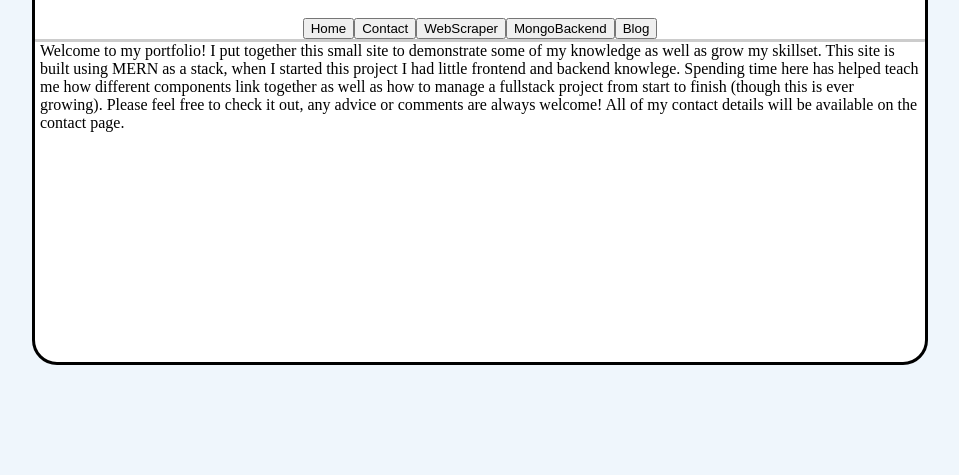
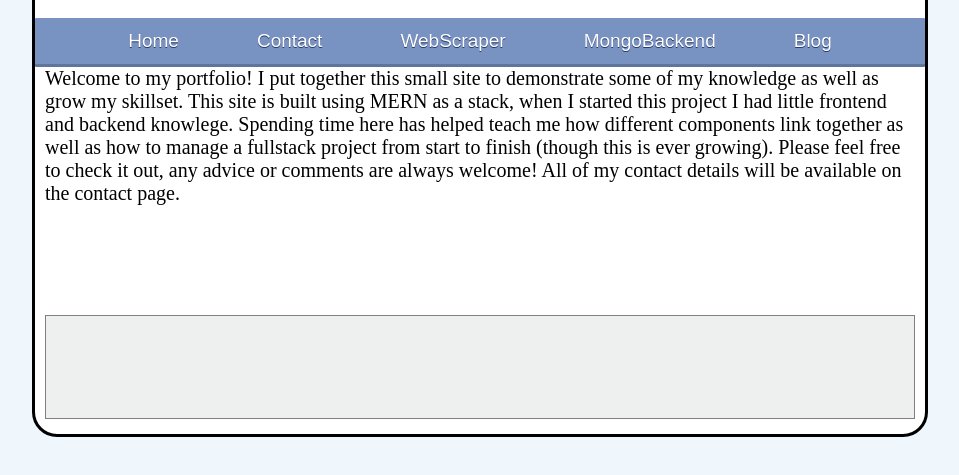
Before and after one commit to doll94av/fullstack-development, a React app in the folder frontend/: page / in a window 1280 px wide. Shown: the part 103-578 px from the top of the page, without its empty margins (180-1139 px from the left). Built offline with nearby package versions, Linux system fonts and the light colour scheme.

Commit message:
Visual changes
Made the buttons less.. button-y. Changed them to Anchor tags and added some CSS to them to make them look all nice.

```diff
--- a/frontend/src/index.css
+++ b/frontend/src/index.css
@@ -16,6 +16,28 @@ body {
   width: 100%;
 }
 
+.styledButton {
+  margin-left: 2px;
+  margin-right: 2px;
+	background-color:#7892c2;
+	display:inline-block;
+	cursor:pointer;
+	color:#ffffff;
+	font-family:Arial;
+	font-size:19px;
+	padding:12px 37px;
+	text-decoration:none;
+	text-shadow:0px 1px 0px #283966;
+}
+.styledButton:hover {
+	background-color:#476e9e;
+}
+.styledButton:active {
+	position:relative;
+	top:1px;
+}
+
+
 #bodyFeild {
   border-radius: 25px;
   margin-top: 3%;
@@ -30,6 +52,7 @@ body {
   border-bottom: solid rgba(0, 0, 0, .2);
   border-radius: 1px;
   text-align: center;
+  background-color: #7892c2;
 
 }
 
@@ -40,22 +63,32 @@ body {
 }
 
 #generalDescription {
-  padding-left: 5px;
+  padding-left: 10px;
   padding-right: 5px;
+  font-size: 20px;
+  font-family: serif;
 }
 
 #codeSnippet {
-  margin-top: 10px;
-  margin-bottom: 10px;
-  padding-left: 5px;
-  padding-right: 5px;
+  border: solid;
+  border-color: grey;
+  border-width: 1px;
+  margin-bottom: 15px;
+  margin-left: 10px;
+  margin-right: 10px;
+  padding-left: 10px;
+  padding-bottom: 1px;
+  padding-top: 1px;
   min-height: 100px;
+  background-color: rgb(238, 240, 240);
+  font-size: 12px;
+  font-family: sans-serif;
 }
 
 
 #projectDescription {
   margin-top: 10px;
-  padding-left: 5px;
-  padding-right: 5px;
+  padding-left: 10px;
+  padding-right: 10px;
   min-height: 100px;
 }
--- a/frontend/src/index.js
+++ b/frontend/src/index.js
@@ -18,7 +18,7 @@ class Buttons extends React.Component {
   }
   render() {
     return (
-      <button name={this.props.name} onClick={this.props.buttonClick}>{this.props.name}</button>
+      <a href="#" name={this.props.name} onClick={this.props.buttonClick} class="styledButton">{this.props.name}</a>
     );
   }
 }
@@ -59,7 +59,7 @@ class BodyFeild extends React.Component {
     //essentially we cycle through the array and add the name property and assign it the bodyFeild getNewText for its onClick
     var buttonList = ["Home", "Contact", "WebScraper", "MongoBackend", "Blog"];
     for(var i = 0; i < buttonList.length; i++) {
-      buttonList[i] = <Buttons name={buttonList[i]} buttonClick={this.grabNewText.bind(this)} />
+      buttonList[i] = <Buttons name={buttonList[i]} buttonClick={this.grabNewText.bind(this)} class="styledButton"/>
     };
     const listedButtons = buttonList.map((button) =>
      button
@@ -80,7 +80,7 @@ class BodyFeild extends React.Component {
           {this.state.projectText}
         </div>
         <div id="codeSnippet">
-          {this.state.codeText}
+          <pre>{this.state.codeText}</pre>
         </div>
 
       </div>
```
